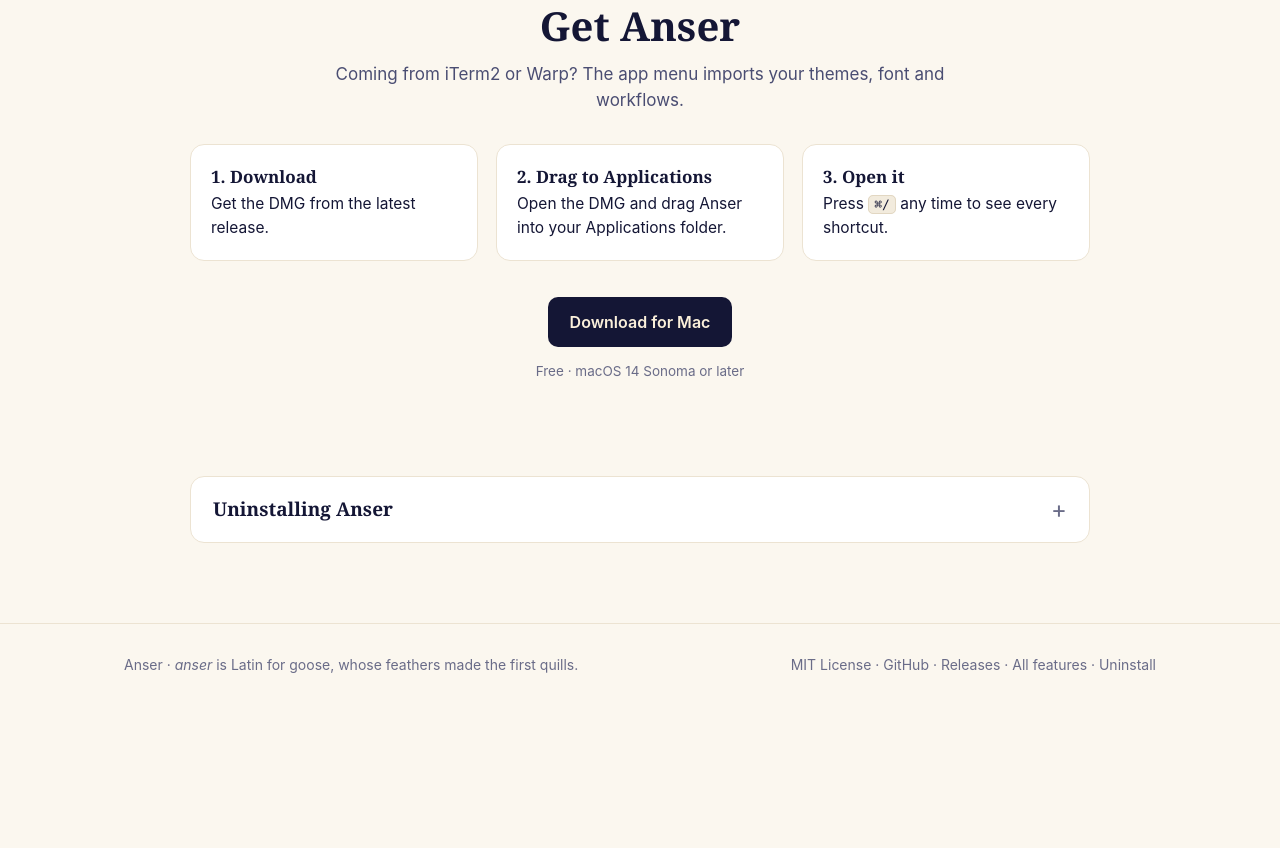
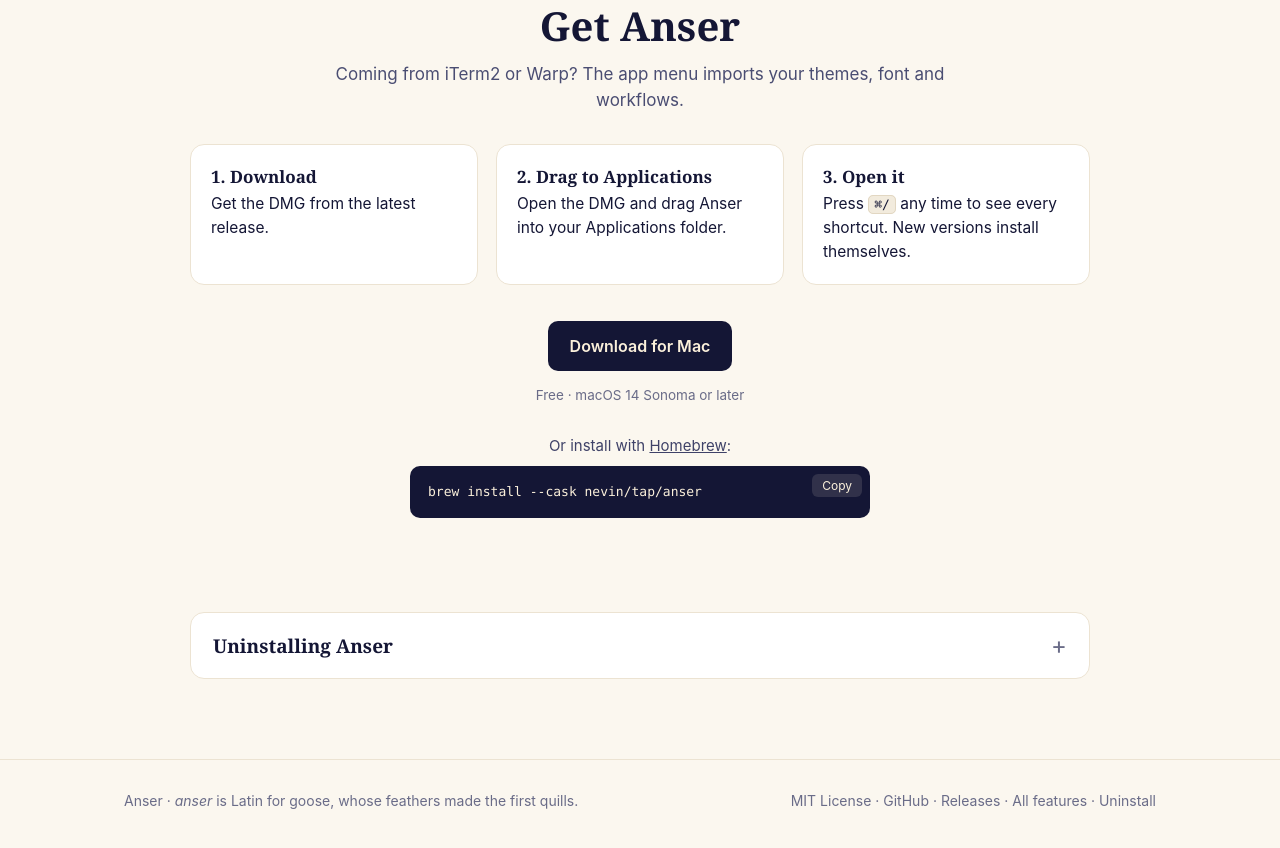
Before and after one commit to nevin/anser, a plain HTML site: page site/index.html in a window 1280 px wide. Shown: the part 2275-3123 px from the top of the page. Before the commit the page ends 2991 px from the top, so only its background shows below. Drawn offline with Linux system fonts and the light colour scheme; no server answers.

Commit message:
Homebrew install: cask in nevin/tap, updated with each release

```diff
--- a/site/index.html
+++ b/site/index.html
@@ -97,6 +97,9 @@
   .install .btn-primary { background: var(--navy); color: var(--cream); }
   .install .btn-primary:hover { background: var(--navy-light); }
   .install .fine { color: #6A6C88; }
+  .brew { max-width: 460px; margin: 28px auto 0; text-align: left; }
+  .brew p { font-size: 15px; color: #3F4268; margin: 0 0 8px; text-align: center; }
+  .brew pre { padding-right: 76px; }
 
   .uninstall { padding-top: 0; }
   .uninstall details { max-width: 900px; margin: 0 auto; background: #fff; border: 1px solid #ECE3D2; border-radius: 14px; padding: 0 22px; }
@@ -214,10 +217,14 @@
       <div class="steps">
         <div class="step"><b>1. Download</b>Get the DMG from the latest release.</div>
         <div class="step"><b>2. Drag to Applications</b>Open the DMG and drag Anser into your Applications folder.</div>
-        <div class="step"><b>3. Open it</b>Press <kbd>⌘/</kbd> any time to see every shortcut.</div>
+        <div class="step"><b>3. Open it</b>Press <kbd>⌘/</kbd> any time to see every shortcut. New versions install themselves.</div>
       </div>
       <a class="btn btn-primary download" href="https://github.com/nevin/anser/releases/latest"><span class="download-label">Download for Mac</span></a>
       <p class="fine"><span class="version-note">Free</span> · macOS 14 Sonoma or later</p>
+      <div class="brew">
+        <p>Or install with <a href="https://brew.sh">Homebrew</a>:</p>
+        <div class="code"><button class="copy" type="button">Copy</button><pre>brew install --cask nevin/tap/anser</pre></div>
+      </div>
     </div>
   </section>
   <section id="uninstall" class="uninstall">
@@ -263,7 +270,7 @@ while security delete-generic-password -s app.anser.terminal.secret &gt;/dev/nul
 </footer>
 
 <script>
-  // Copy the cleanup commands without the comment lines.
+  // Copy a code block without its comment lines.
   document.querySelectorAll(".copy").forEach(b => b.addEventListener("click", () => {
     const text = b.nextElementSibling.textContent.split("\n").filter(l => !l.startsWith("#")).join("\n");
     navigator.clipboard.writeText(text).then(() => { b.textContent = "Copied"; setTimeout(() => b.textContent = "Copy", 1500); });
```
Also changed, not shown: 3 other files.
